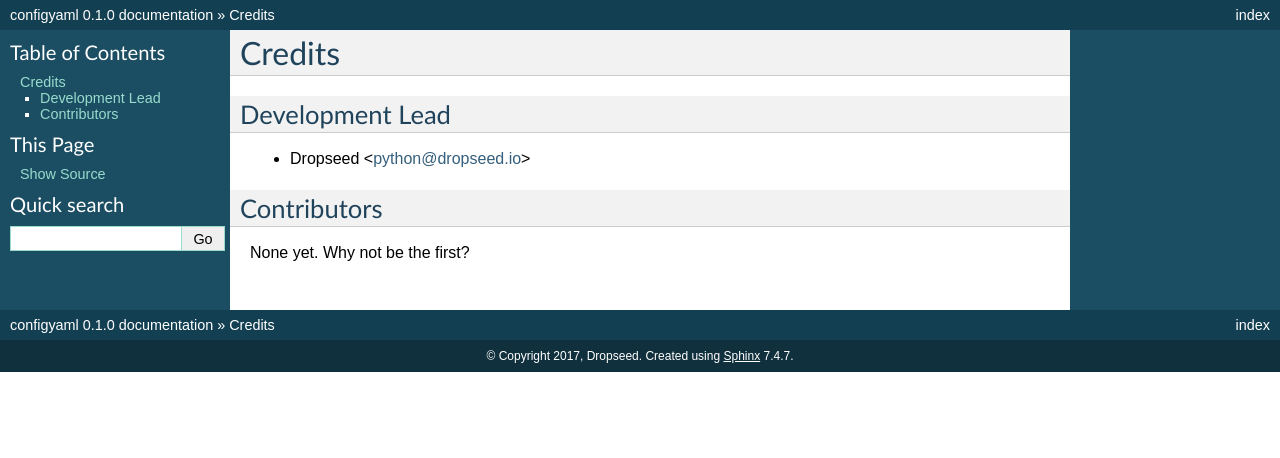
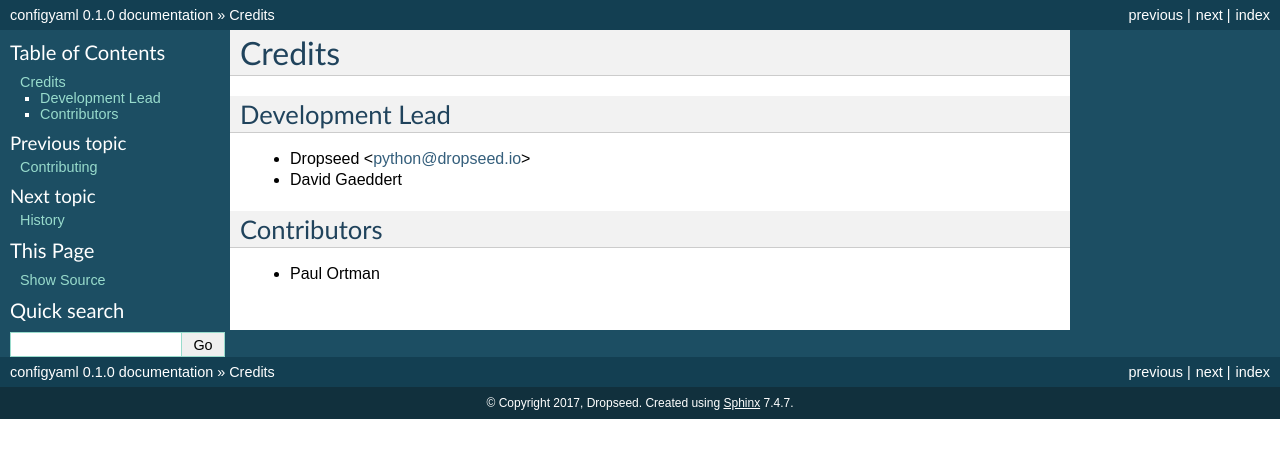
Before and after one commit to dropseed/configyaml, a Sphinx documentation site: the page built from docs/authors.rst, in a window 1280 px wide. Shown: the top 458 px of the page. Built offline with Sphinx 7.4.7, drawn with Linux system fonts in a browser that asks for light colours; pages that are not in the unit, such as notebooks, are missing from menus.

Commit message:
update/fix some documentation

```diff
--- a/AUTHORS.rst
+++ b/AUTHORS.rst
@@ -6,8 +6,9 @@ Development Lead
 ----------------
 
 * Dropseed <python@dropseed.io>
+* David Gaeddert
 
 Contributors
 ------------
 
-None yet. Why not be the first?
+* Paul Ortman
--- a/docs/index.rst
+++ b/docs/index.rst
@@ -10,7 +10,9 @@ Contents:
    installation
    usage
    contributing
-   authorshistory
+   authors
+   history
+   releasing
 
 Indices and tables
 ==================
--- a/docs/modules.rst
+++ b/docs/modules.rst
@@ -1,5 +1,5 @@
 configyaml
-=============
+==========
 
 .. toctree::
    :maxdepth: 4
```
Also changed, not shown: docs/configyaml.rst (+6 -6 lines).
